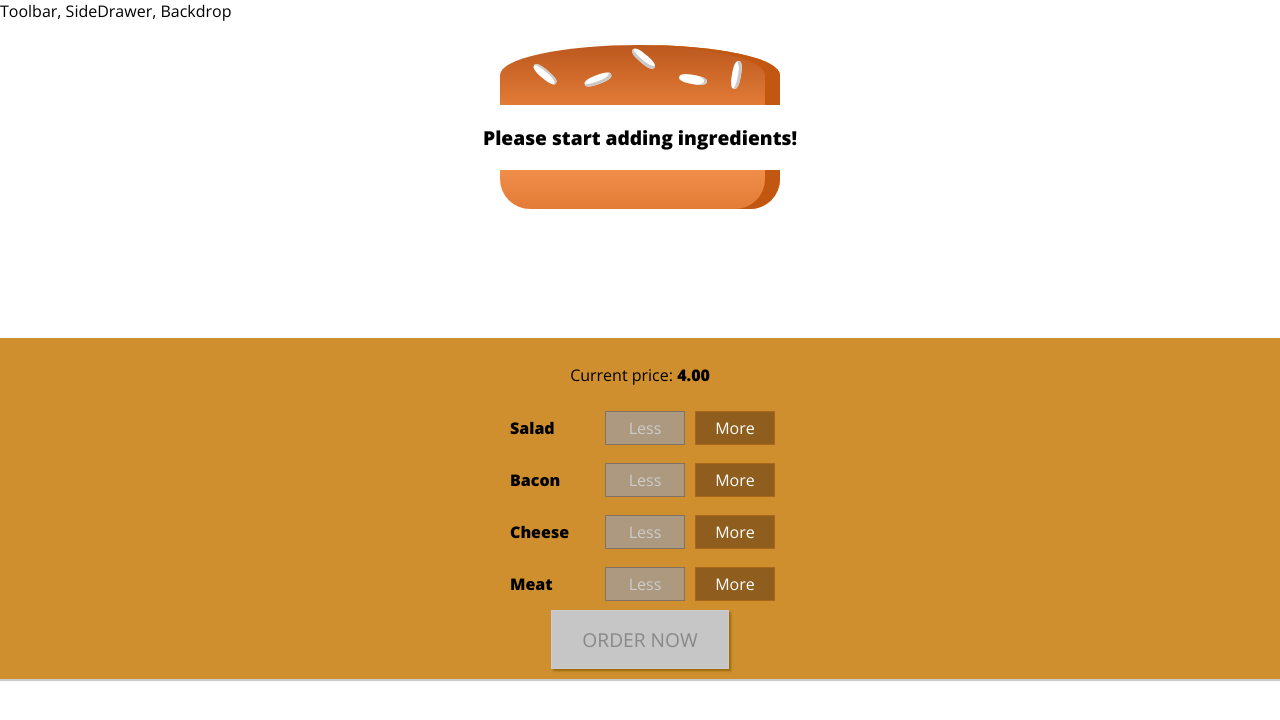
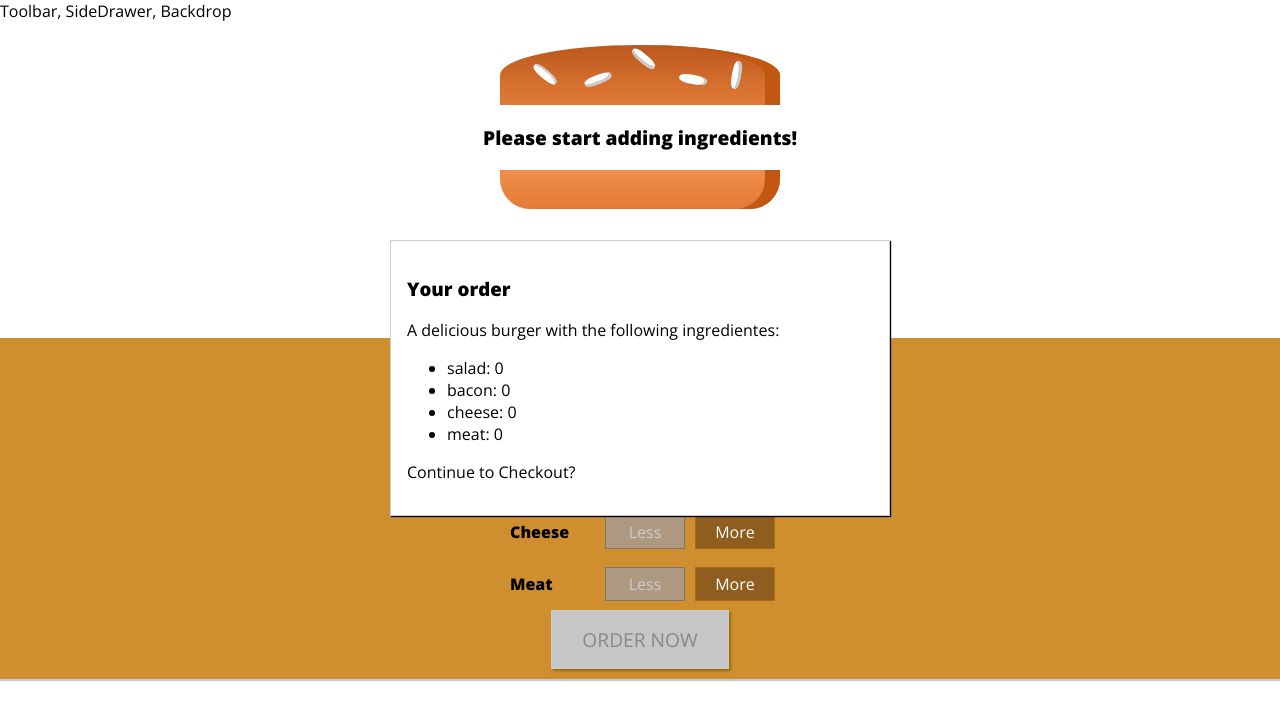
Before and after one commit to felipehermosilla/burger-app, a React (Create React App) app: page / in a window 1280 px wide. Shown: the top 720 px of the page. Built offline with nearby package versions, Linux system fonts and the light colour scheme.

Commit message:
Creating The Order Summary Modal

```diff
--- /dev/null
+++ b/src/components/Burger/OrderSummary/OrderSummary.js
@@ -0,0 +1,26 @@
+import React from 'react';
+
+import Aux from '../../../hoc/Aux';
+
+const orderSummary = (props) => {
+  const ingredientSummary = Object.keys(props.ingredients)
+  .map( igkey => {
+    return (
+      <li key={igkey}>
+        <span style={{ texTransform: 'capitalize' }}>{igkey}</span>: {props.ingredients[igkey]}
+      </li>);
+  });
+
+  return (
+    <Aux>
+      <h3>Your order</h3>
+      <p>A delicious burger with the following ingredientes:</p>
+      <ul>
+        {ingredientSummary}
+      </ul>
+      <p>Continue to Checkout?</p>
+    </Aux>
+  );
+}
+
+export default orderSummary;
--- /dev/null
+++ b/src/components/UI/Modal/Modal.js
@@ -0,0 +1,11 @@
+import React from 'react';
+
+import classes from './Modal.module.css';
+
+const modal = (props) => (
+  <div className={classes.Modal}>
+    {props.children}
+  </div>
+);
+
+export default modal;
--- /dev/null
+++ b/src/components/UI/Modal/Modal.module.css
@@ -0,0 +1,20 @@
+.Modal {
+    position: fixed;
+    z-index: 500;
+    background-color: white;
+    width: 70%;
+    border: 1px solid #ccc;
+    box-shadow: 1px 1px 1px black;
+    padding: 16px;
+    left: 15%;
+    top: 30%;
+    box-sizing: border-box;
+    transition: all 0.3s ease-out;
+}
+
+@media (min-width: 600px) {
+    .Modal {
+        width: 500px;
+        left: calc(50% - 250px);
+    }
+}
--- a/src/containers/BurgerBuilder/BurgerBuilder.js
+++ b/src/containers/BurgerBuilder/BurgerBuilder.js
@@ -3,6 +3,8 @@
 import Aux from '../../hoc/Aux';
 import Burger from '../../components/Burger/Burger';
 import BuildControls from '../../components/Burger/BuildControls/BuildControls';
+import Modal from '../../components/UI/Modal/Modal';
+import OrderSummary from '../../components/Burger/OrderSummary/OrderSummary';
 
 const INGREDIENT_PRICES = {
   salad: 0.5,
@@ -86,6 +88,9 @@
     // {salad: true, meet:false}
     return (
       <Aux>
+        <Modal>
+          <OrderSummary ingredients={this.state.ingredients} />
+        </Modal>
         <Burger ingredients={this.state.ingredients} />
         <BuildControls
           ingredientAdded={this.addIngredientHandler}
```
Also changed, not shown: src/components/UI/Backdrop/Backdrop.js (added).
